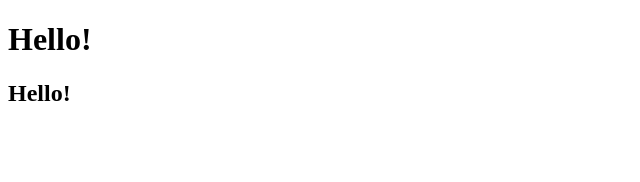
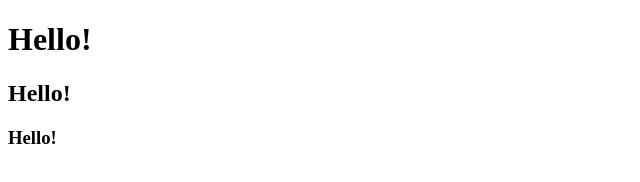
Before and after one commit to Admin-growmodo/portfolio, a plain HTML site: page index.html in a window 1280 px wide. Shown: the full height of the page, 0-640 px from the left. Drawn offline with Linux system fonts and the light colour scheme.

Commit message:
test commit

```diff
--- a/index.html
+++ b/index.html
@@ -8,5 +8,6 @@
 <body>
     <h1>Hello!</h1>
     <h2>Hello!</h2>
+    <h3>Hello!</h3>
 </body>
 </html>
```
